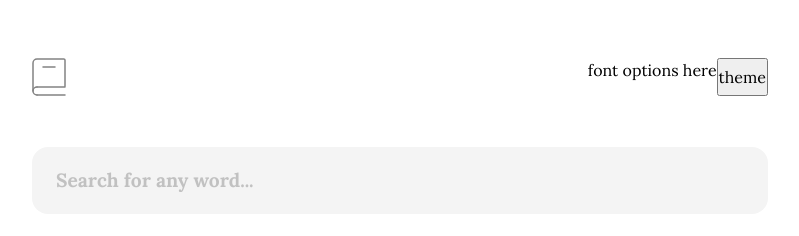
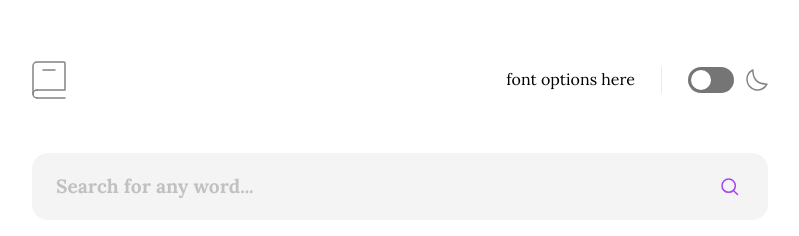
Before and after one commit to alann13/Web-Dictionary, a website built with Vite: page index.html in a window 1280 px wide. Shown: the whole page, without its empty margins (240-1039 px from the left). Built offline with nearby package versions, Linux system fonts and the light colour scheme.

Commit message:
minor work done

```diff
--- a/index.html
+++ b/index.html
@@ -12,8 +12,11 @@
         <img src="/images/logo.svg" alt="WebDictionary Logo" />
       </h1>
       <menu>
-        <div>font options here</div>
-        <button>theme</button>
+        <div class="font-select">font options here</div>
+        <label class="theme-toggler" for="theme-toggler">
+          <input type="checkbox" role="switch" id="theme-toggler" />
+          <img src="/images/icon-moon.svg" alt="moon icon" />
+        </label>
       </menu>
     </header>
     <main>
--- a/src/styles/page.css
+++ b/src/styles/page.css
@@ -8,21 +8,71 @@ body {
 }
 
 header {
+  align-items: center;
   display: flex;
   justify-content: space-between;
   margin-bottom: 3.2rem;
+  padding-block: 3px;
+
+  menu {
+    display: flex;
+    justify-content: space-between;
+
+    .font-select {
+      border-right: 1px solid #e9e9e9;
+      margin-right: 26px;
+      padding-right: 26px;
+    }
+
+    .theme-toggler {
+      display: flex;
+      justify-content: space-between;
+      min-width: 5rem;
+    }
+
+    input {
+      --thumb-position: 0%;
+
+      appearance: none;
+      background-color: #757575;
+      block-size: 1.25rem;
+      border-radius: 4rem;
+      box-sizing: content-box;
+      cursor: pointer;
+      display: flex;
+      inline-size: 2.5rem;
+      padding: 3px;
+      transition: background-color 0.25s ease;
+
+      &::before {
+        content: '';
+        background-color: white;
+        block-size: 1.25rem;
+        border-radius: 50%;
+        inline-size: 1.25rem;
+        pointer-events: auto;
+        transform: translateX(var(--thumb-position));
+        transition: 0.25s ease;
+      }
+
+      &:checked {
+        --thumb-position: 100%;
+
+        background: blue;
+      }
+    }
+  }
 }
 
-header menu {
-  display: flex;
-  justify-content: space-between;
-}
-
-main form {
-  margin-bottom: 8.25rem;
+main {
+  form {
+    margin-bottom: 8.25rem;
+  }
 }
 
 form input {
+  background: url('/images/icon-search.svg') no-repeat;
+  background-position: 96% center;
   background-color: #f4f4f4;
   border: none;
   border-radius: 16px;
@@ -31,6 +81,7 @@ form input {
   font-weight: 700;
   outline: none;
   padding: 1.2rem 1.5rem;
+  display: flex;
   width: 100%;
 }
 
```
